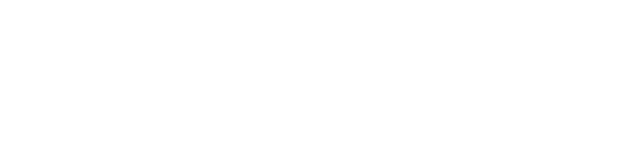
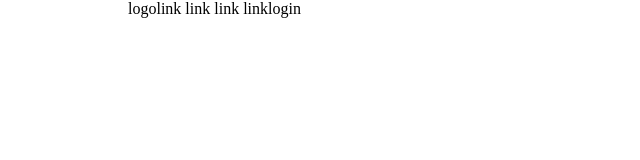
Before and after one commit to jonathanlombardo/htmlcss-struttura-discord, a plain HTML site: page index.html in a window 1280 px wide. Shown: the whole page, without its empty margins (0-640 px from the left). Drawn offline with Linux system fonts and the light colour scheme.

Commit message:
fix: header structure

```diff
--- a/index.html
+++ b/index.html
@@ -9,11 +9,11 @@
     <link rel="stylesheet" href="./CSS/style.css" />
   </head>
   <body>
-    <header class="container">
-      <div class="wrapper">
-        <div class="header-left"></div>
-        <div class="header-center"></div>
-        <div class="header-right"></div>
+    <header>
+      <div class="header wrapper container">
+        <div class="header-left">logo</div>
+        <div class="header-center">link link link link</div>
+        <div class="header-right">login</div>
       </div>
     </header>
   </body>
```
